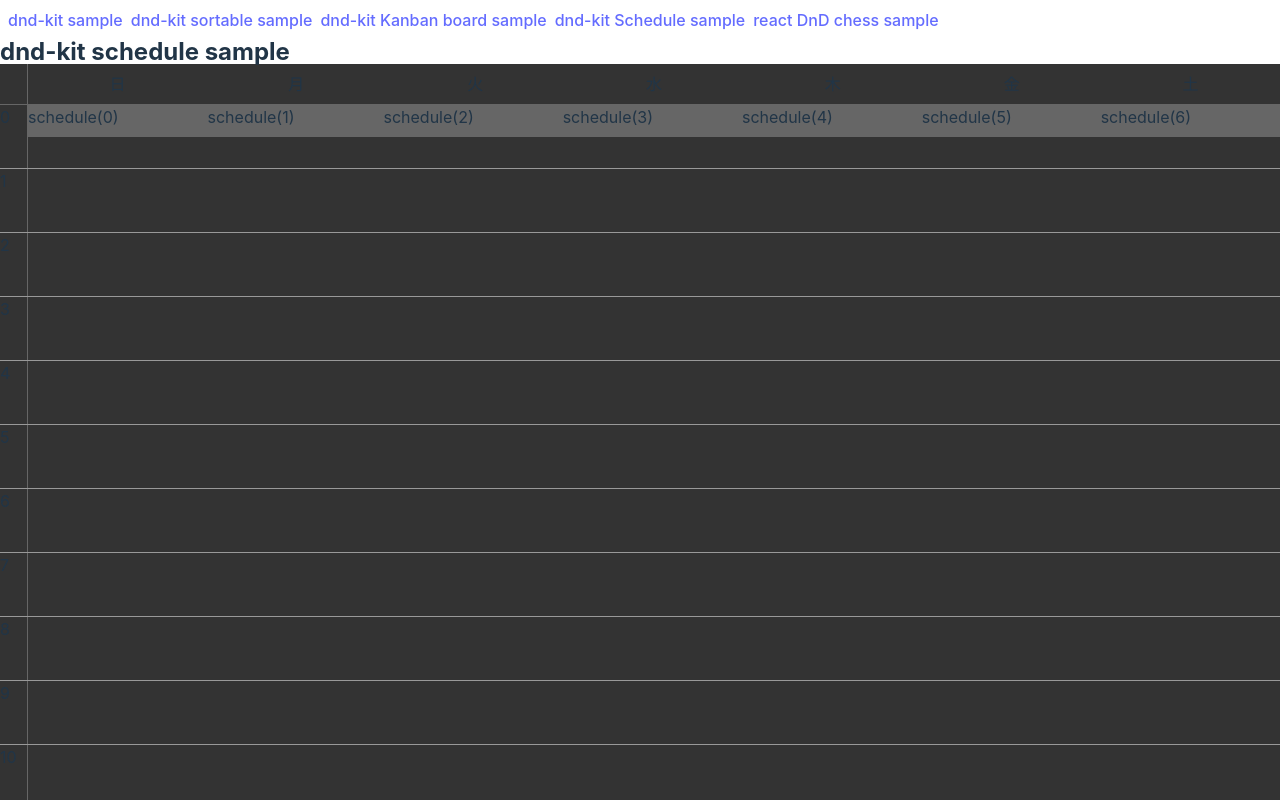
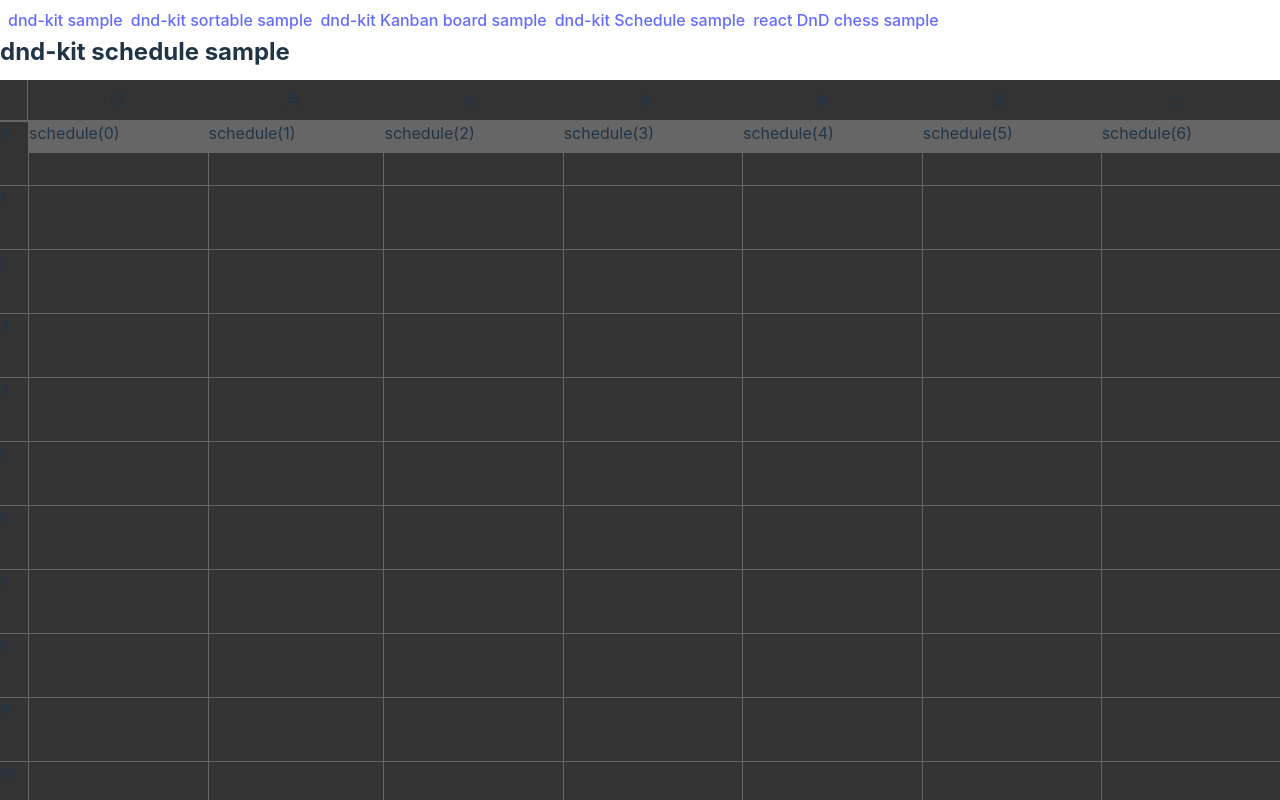
Before and after one commit to y-uchiida/react_dragdrop_sample, a React (Vite) app: page /dnd-kit-schedule-sample in a window 1280 px wide. Shown: the top 800 px of the page. Built offline with nearby package versions, Linux system fonts and the light colour scheme.

Commit message:
update dnd-kit schedule layout - use pseudo element for gutterLine - implement inner scroll in schedule board

```diff
--- a/src/components/dnd-kit/schedule-sample/DndKitScheduleApp.tsx
+++ b/src/components/dnd-kit/schedule-sample/DndKitScheduleApp.tsx
@@ -9,7 +9,7 @@ const scheduleContainerStyle = {
 export const DndKitScheduleApp = () => {
 	return (
 		<div style={scheduleContainerStyle}>
-			<h2>dnd-kit schedule sample</h2>
+			<h2 style={{ height: '40px' }}>dnd-kit schedule sample</h2>
 			<DndSchedule />
 		</div>
 	)
--- a/src/components/dnd-kit/schedule-sample/DndSchedule.tsx
+++ b/src/components/dnd-kit/schedule-sample/DndSchedule.tsx
@@ -16,21 +16,26 @@ const snapToGridModifier = createSnapModifier(gridSize);
 const scheduleWrapperStyle: CSSProperties = {
 	background: '#333',
 	width: '100%',
+	height: 'calc(100vh - 80px)',
 }
 
 const scheduleGridStyle: CSSProperties = {
 	display: 'flex',
+	position: 'relative',
 	flexDirection: 'row',
 	width: '100%',
+	overflowY: 'scroll',
+	height: 'calc(100vh - 120px)'
 }
 
 export const DndSchedule = () => {
 	return (
-		<DndContext modifiers={[snapToGridModifier]}>
+		<DndContext
+			modifiers={[snapToGridModifier]}
+		>
 			<div style={scheduleWrapperStyle}>
 				<ScheduleHeader />
 				<div style={scheduleGridStyle}>
-					<Spacer width={28} />
 					<ScheduleGutter />
 					{[...new Array(7).keys()].map((i) => {
 						return <ScheduleGridLane key={i} id={i} />
--- a/src/components/dnd-kit/schedule-sample/ScheduleGridLane.tsx
+++ b/src/components/dnd-kit/schedule-sample/ScheduleGridLane.tsx
@@ -9,9 +9,11 @@ type Props = {
 const gridLaneStyle: CSSProperties = {
 	display: 'flex',
 	flexDirection: 'column',
+	position: 'relative',
 	flexGrow: 1,
 	height: 16 * 4 * 24,
-	zIndex: 1
+	zIndex: 1,
+	borderLeft: '1px #666 solid',
 }
 
 export const ScheduleGridLane = ({ id }: Props) => {
--- a/src/components/dnd-kit/schedule-sample/ScheduleGutter.tsx
+++ b/src/components/dnd-kit/schedule-sample/ScheduleGutter.tsx
@@ -1,23 +1,49 @@
-import React, { CSSProperties } from 'react'
+import { border } from '@chakra-ui/react';
+import styled from '@emotion/styled'
+import { CSSProperties } from 'react'
+import { Spacer } from './atoms/Spacer';
 
 const wrapperStyle: CSSProperties = {
-	position: 'absolute',
-	width: '100%',
-	zIndex: 0
+	position: 'static',
+	zIndex: 0,
 }
 
-const gutterStyle = {
-	height: 16 * 4,
-	borderBottom: '1px solid #999',
+// const gutterStyle = {
+// 	height: 16 * 4,
+// 	width: 28,
+// 	borderBottom: '1px solid #666',
+// 	borderRight: '1px solid #666'
+// }
+
+type GutterLineProps = {
+	i: number
 }
 
+const GutterLine = styled.div<GutterLineProps>`
+	position: absolute;
+	height: calc(16px * 4);
+	top: calc(16px * 4 * ${(props) => props.i});
+	width: 100%;
+	border-top: 1px solid #666;
+	pointer-events: none;
+	user-select: none;
+
+	&:before{
+		content: ${(props) => props.i};
+		font-size: 24px;
+	}
+`;
+
 export const ScheduleGutter = () => {
+
+
 	return (
 		<div style={wrapperStyle}>
+			<Spacer style={{ border: 'none' }} />
 			{[...Array(24).keys()].map((i) => {
-				return <div key={i} style={gutterStyle}>
+				return <GutterLine i={i} key={i}>
 					{i}
-				</div>
+				</GutterLine>
 			})}
 		</div>
 	)
--- a/src/components/dnd-kit/schedule-sample/ScheduleHeader.tsx
+++ b/src/components/dnd-kit/schedule-sample/ScheduleHeader.tsx
@@ -21,12 +21,13 @@ const headColumnStyle: CSSProperties = {
 export const ScheduleHeader = () => {
 	return (
 		<div style={headWrapStyle}>
-			<Spacer width={28} />
+			<Spacer />
 			{[...Array(7).keys()].map(i => {
 				return <div style={headColumnStyle} key={i}>
 					{dayOfTheWeek[i]}
 				</div>
 			})}
+			<Spacer style={{ width: 16, border: "none" }} />
 		</div>
 	)
 }
--- a/src/components/dnd-kit/schedule-sample/ScheduleItem.tsx
+++ b/src/components/dnd-kit/schedule-sample/ScheduleItem.tsx
@@ -10,7 +10,8 @@ type Props = {
 
 const scheduleItemStyle: CSSProperties = {
 	background: '#666',
-	height: 16 * 2
+	height: 16 * 2,
+	userSelect: 'none',
 }
 
 export const ScheduleItem = ({
--- a/src/components/dnd-kit/schedule-sample/atoms/Spacer.tsx
+++ b/src/components/dnd-kit/schedule-sample/atoms/Spacer.tsx
@@ -1,7 +1,7 @@
 import { CSSProperties } from 'react'
 
 type Props = {
-	width?: number | string
+	style?: CSSProperties
 }
 
 const timeSpacerStyle: CSSProperties = {
@@ -10,9 +10,9 @@ const timeSpacerStyle: CSSProperties = {
 }
 
 export const Spacer = (
-	{ width }: Props
+	{ style }: Props
 ) => {
 	return (
-		<div style={{ ...timeSpacerStyle, width }}></div>
+		<div style={{ ...timeSpacerStyle, ...style }}></div>
 	)
 }
```
